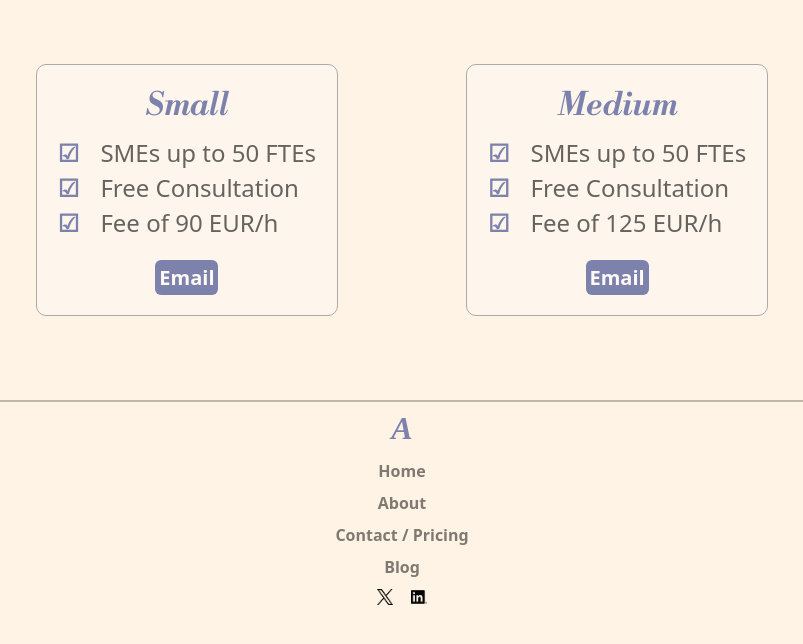
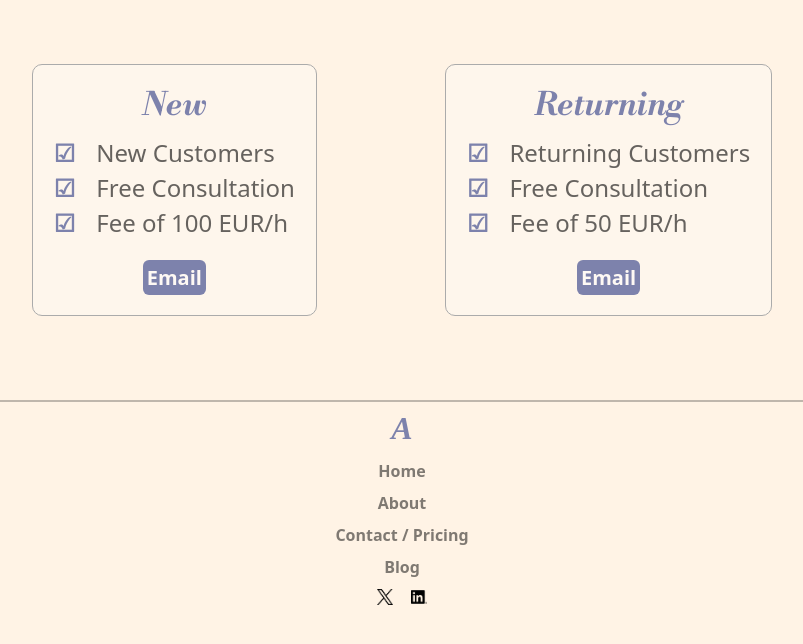
Before and after one commit to avanloo01/Alpine-Cost-Consultancy, an Angular app: page /contact in a window 1280 px wide. Shown: the top 644 px of the page, without its empty margins (238-1041 px from the left). Built offline with nearby package versions, Linux system fonts and the light colour scheme.

Commit message:
update pricing

```diff
--- a/src/app/Components/contact/contact.component.ts
+++ b/src/app/Components/contact/contact.component.ts
@@ -8,12 +8,12 @@ import { Component } from '@angular/core';
 export class ContactComponent {
   items = [
     {
-      title: 'Small',
-      features: ['SMEs up to 50 FTEs', 'Free Consultation', 'Fee of 90 EUR/h'],
+      title: 'New',
+      features: ['New Customers', 'Free Consultation', 'Fee of 100 EUR/h'],
     },
     {
-      title: 'Medium',
-      features: ['SMEs up to 50 FTEs', 'Free Consultation', 'Fee of 125 EUR/h'],
+      title: 'Returning',
+      features: ['Returning Customers', 'Free Consultation', 'Fee of 50 EUR/h'],
     },
   ];
 }
```
